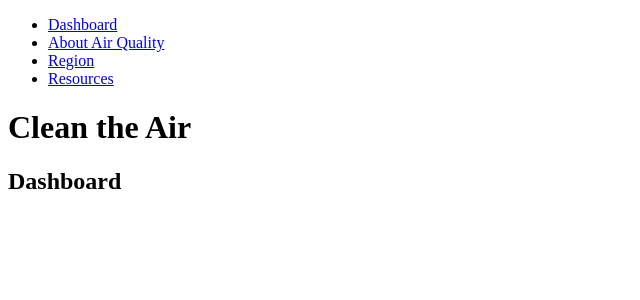
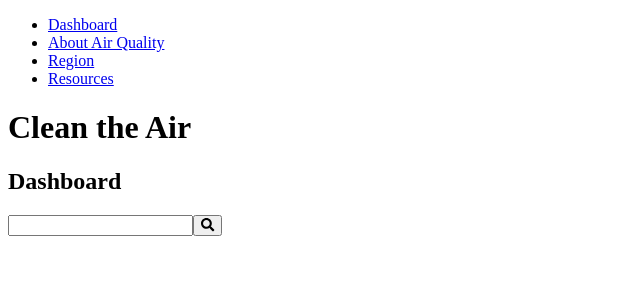
Before and after one commit to rmcguire6/v30-geckos-team-04, a React (Create React App) app: page / in a window 1280 px wide. Shown: the top 300 px of the page, without its empty margins (0-640 px from the left). Built offline with nearby package versions, Linux system fonts and the light colour scheme.

Commit message:
feat: Add SearchBar to homepage

```diff
--- a/src/@modules/dashboard/Dashboard.js
+++ b/src/@modules/dashboard/Dashboard.js
@@ -1,10 +1,13 @@
 import React from 'react'
+import SearchBar from '../search/SearchBar'
 
 const Dashboard = () => {
+
   return (
     <div>
       <h1>Clean the Air</h1>
       <h2>Dashboard</h2>
+      <SearchBar />
     </div>
   );
 }
--- /dev/null
+++ b/src/@modules/search/SearchBar.js
@@ -0,0 +1,27 @@
+import React, {useState, useContext} from 'react'
+import { FontAwesomeIcon } from "@fortawesome/react-fontawesome";
+import {faSearch} from "@fortawesome/free-solid-svg-icons"
+import CurrentLocationContext from '../../context/CurrentLocation'
+const SearchBar = () => {
+  const [searchText, setSearchText] = useState('')
+  const {setCurrentLocation} = useContext(CurrentLocationContext)
+  const setLocation = (e) => {
+    e.preventDefault()
+    setCurrentLocation({location: searchText})
+    console.log('current location',searchText)
+    setSearchText('')
+  }
+return (
+    <div>
+        <form onSubmit={setLocation}>
+          <input
+           value={searchText}
+           onChange={(e) => setSearchText(e.target.value.trim())}
+          />
+           <button><FontAwesomeIcon icon={faSearch} /></button>
+        </form>
+    </div>
+  );
+}
+
+export default SearchBar;
```
